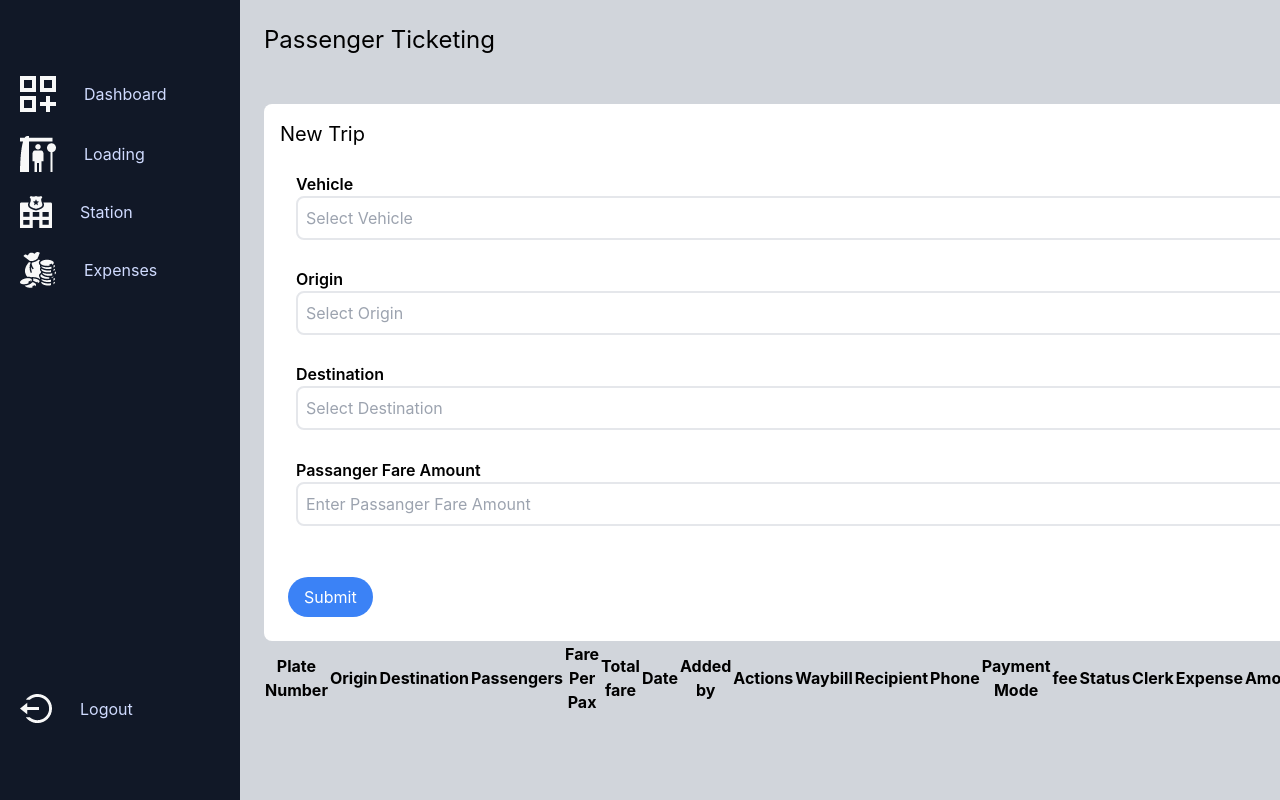
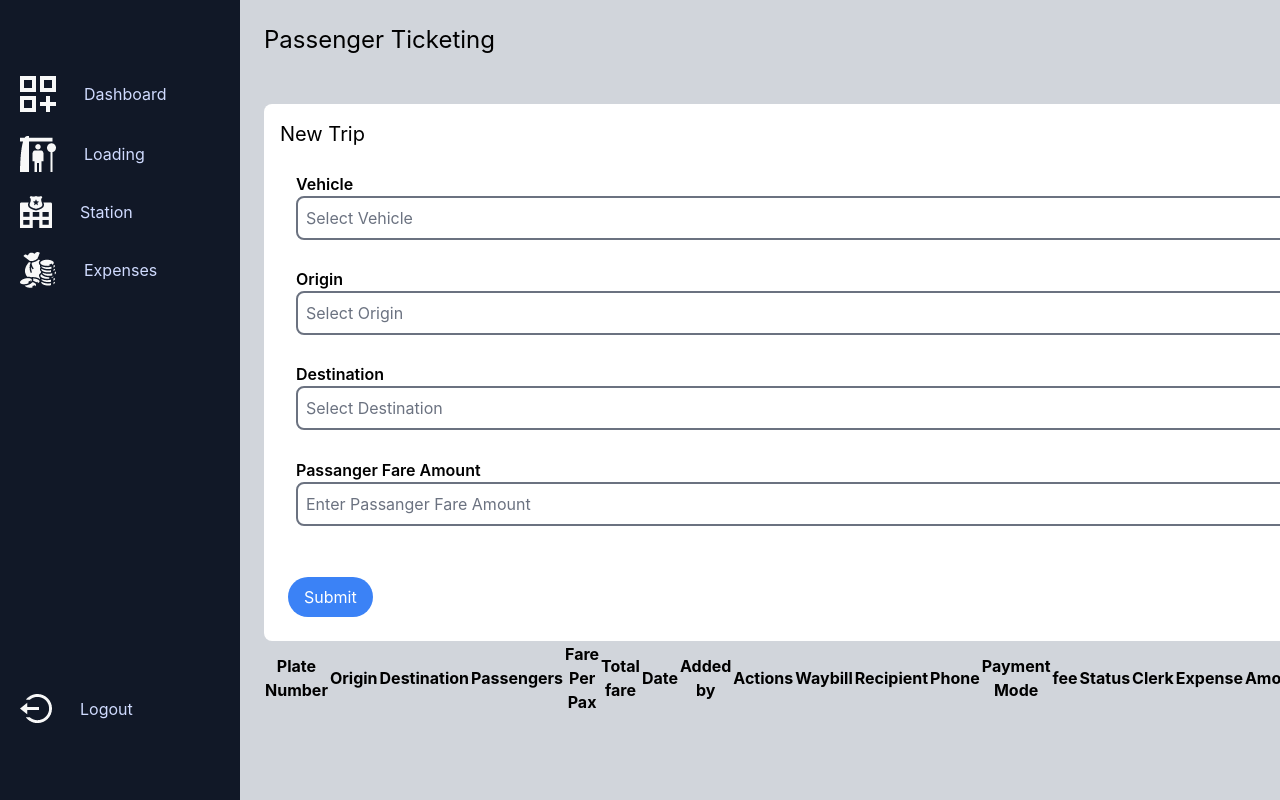
Before and after one commit to MbuviDev/matbuddy-frontend, a React (Create React App) app: page /loading in a window 1280 px wide. Shown: the top 800 px of the page. Built offline with nearby package versions, Linux system fonts and the light colour scheme.

Commit message:
feat: @tailwindcss/forms plugin

```diff
--- a/tailwind.config.js
+++ b/tailwind.config.js
@@ -4,5 +4,7 @@ module.exports = {
   theme: {
     extend: {},
   },
-  plugins: [],
+  plugins: [
+    require('@tailwindcss/forms'),
+  ],
 }
```
